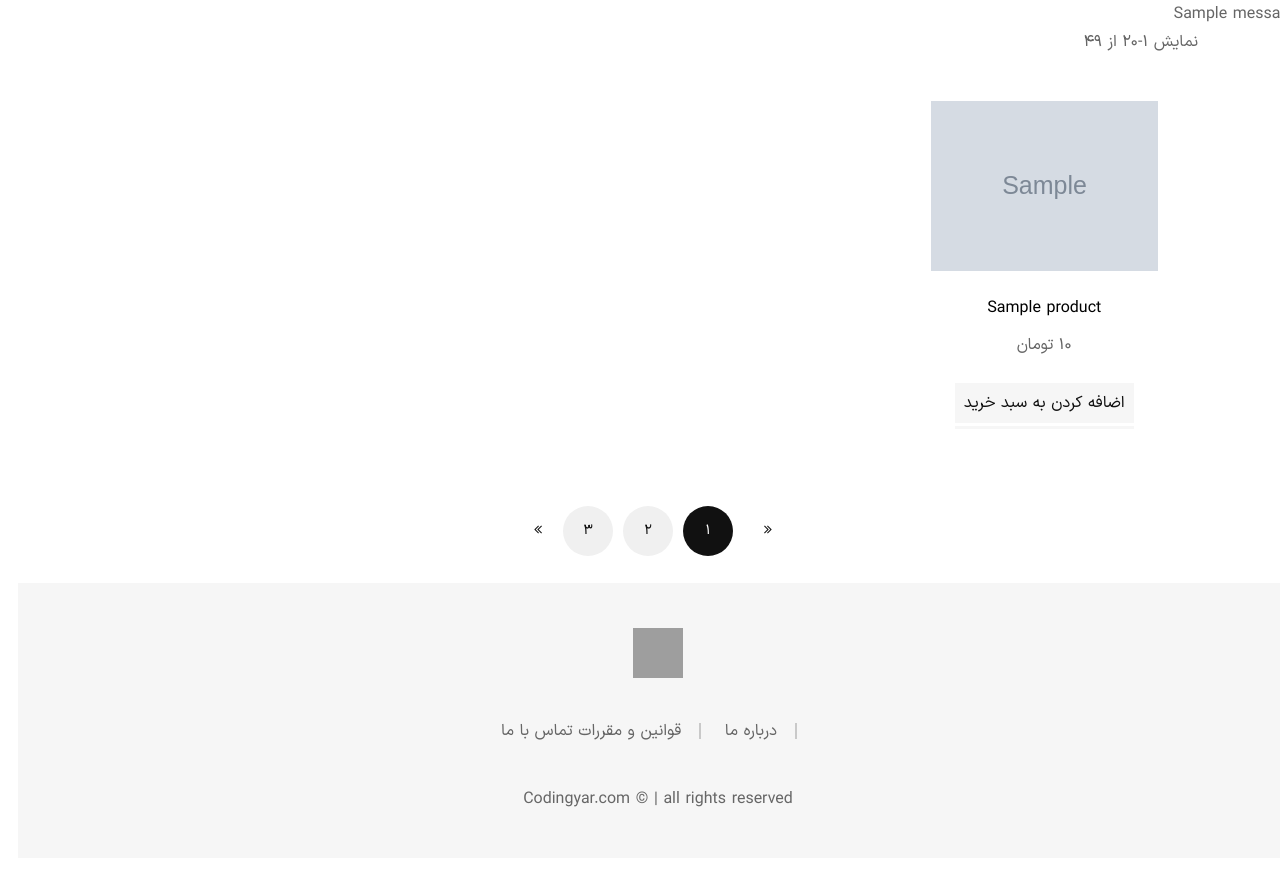
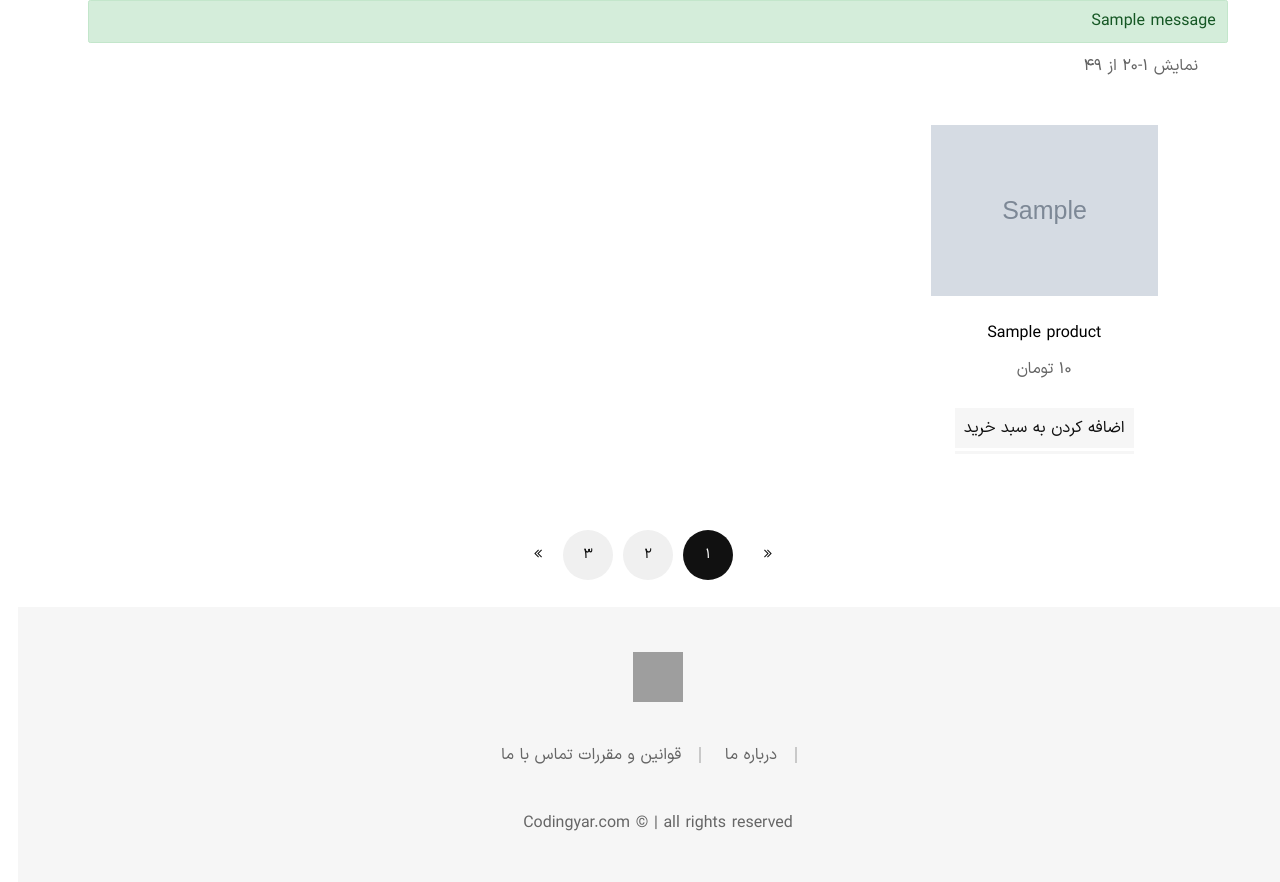
Before and after one commit to pouriashiralipour/online_shop, a Django app: page /products/ in a window 1280 px wide. Shown: the part 103-985 px from the top of the page. Before the commit the page ends 910 px from the top, so only its background shows below. Run offline with Django 4.2, Linux system fonts and the light colour scheme; tables that the repository leaves empty hold one stand-in row (values such as "Sample post"); grey boxes marked "Sample" are stand-in pictures; one stand-in notice (Sample message) is shown; parts of the project's set-up code (start-up, migrations or seed data) failed here and were passed over; some libraries are stand-ins or nearby versions; some web fonts are replaced; grey boxes are pictures that could not be loaded.

Commit message:
Add message framwork seccsses comments

```diff
--- a/products/views.py
+++ b/products/views.py
@@ -1,6 +1,11 @@
 from django.shortcuts import render
 from django.views import generic
+from django.urls import reverse_lazy
+from django.utils.translation import gettext_lazy as _
 from django.shortcuts import get_object_or_404
+from django.contrib.auth.mixins import LoginRequiredMixin, UserPassesTestMixin
+from django.contrib.messages.views import SuccessMessageMixin
+
 
 from .models import Product, Comments
 from .forms import CommentsForm
@@ -13,7 +18,7 @@ class ProductListView(generic.ListView):
     context_object_name = 'products'
 
 
-class ProductDetailsView(generic.DeleteView):
+class ProductDetailsView(generic.DetailView):
     template_name = 'products/product_details_view.html'
     model = Product
     context_object_name = 'product'
@@ -24,9 +29,11 @@ class ProductDetailsView(generic.DeleteView):
         return context
 
 
-class CommentCreateView(generic.CreateView):
+class CommentCreateView(LoginRequiredMixin, SuccessMessageMixin, generic.CreateView):
     model = Comments
     form_class = CommentsForm
+    redirect_field_name = 'redirect_to'
+    success_message = _("Your comment has been registered successfully and will be placed on the Sabbath after review")
 
     def form_valid(self, form):
         new_comment = form.save(commit=False)
--- a/templates/_base.html
+++ b/templates/_base.html
@@ -132,11 +132,11 @@
     </div>
 </header>
 {% if messages %}
-    <ul class="messages">
-        {% for message in messages %}
-            <li{% if message.tags %} class="{{ message.tags }}"{% endif %}>{{ message }}</li>
-        {% endfor %}
-    </ul>
+   <div class="container">
+     {% for message in messages %}
+        <div class="alert alert-{{ message.tags }}">{{ message }}</div>
+     {% endfor %}
+   </div>
 {% endif %}
 <!-- Header End -->
 {% block content %}
```
Also changed, not shown: config/settings.py (+6 -1 lines), products/locale/fa/LC_MESSAGES/django.po, 1 other file.
